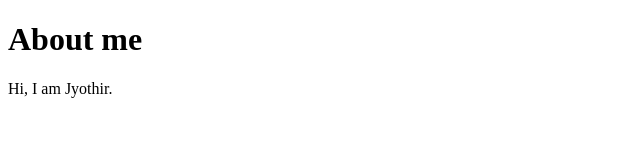
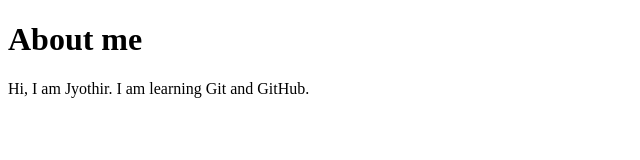
Before and after one commit to jyo-coded/git-workflow-assignment, a plain HTML site: page about.html in a window 1280 px wide. Shown: the whole page, without its empty margins (0-640 px from the left). Drawn offline with Linux system fonts and the light colour scheme.

Commit message:
Update about page with a short intro

```diff
--- a/about.html
+++ b/about.html
@@ -3,6 +3,6 @@
 <head><title>About</title></head>
 <body>
   <h1>About me</h1>
-  <p>Hi, I am Jyothir.</p>
+  <p>Hi, I am Jyothir. I am learning Git and GitHub.</p>
 </body>
 </html>
```
